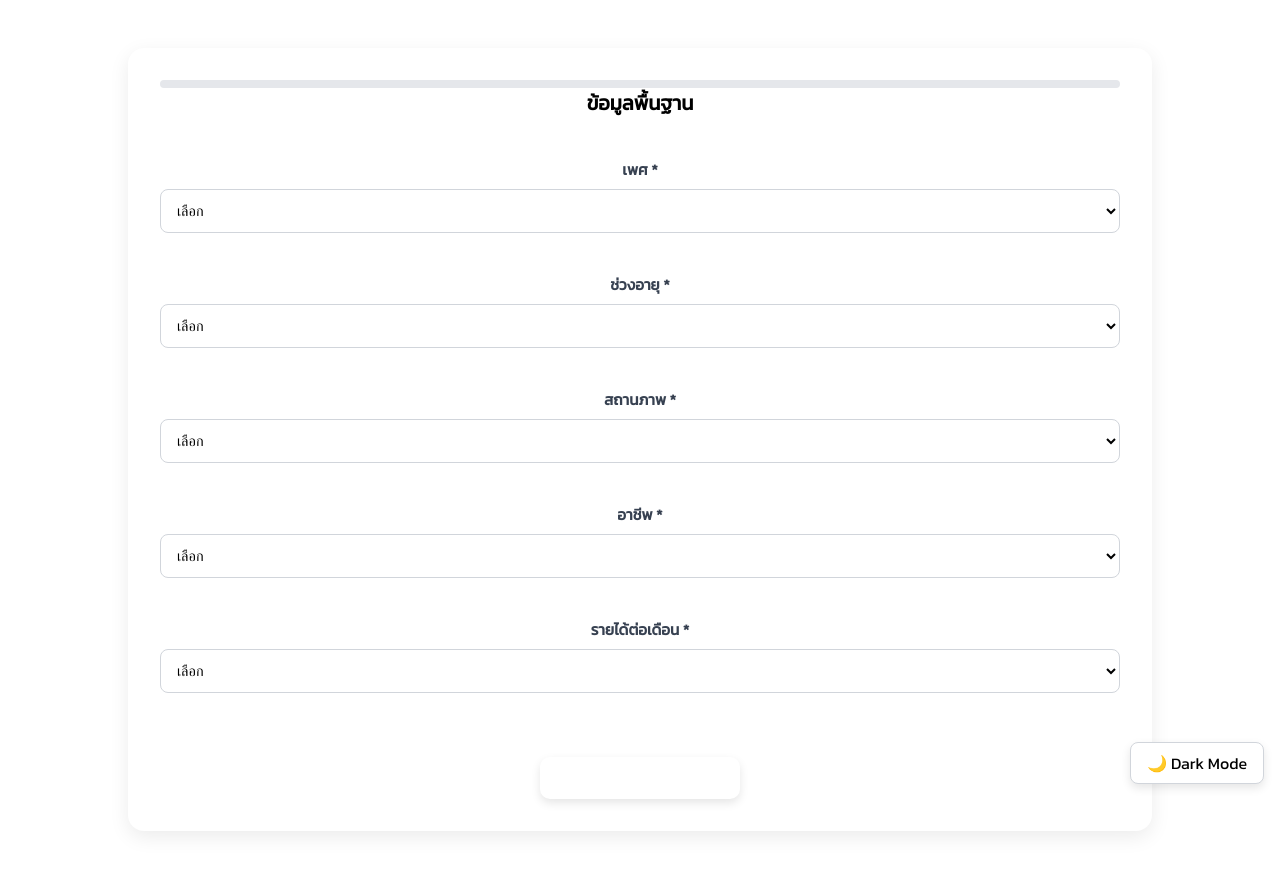
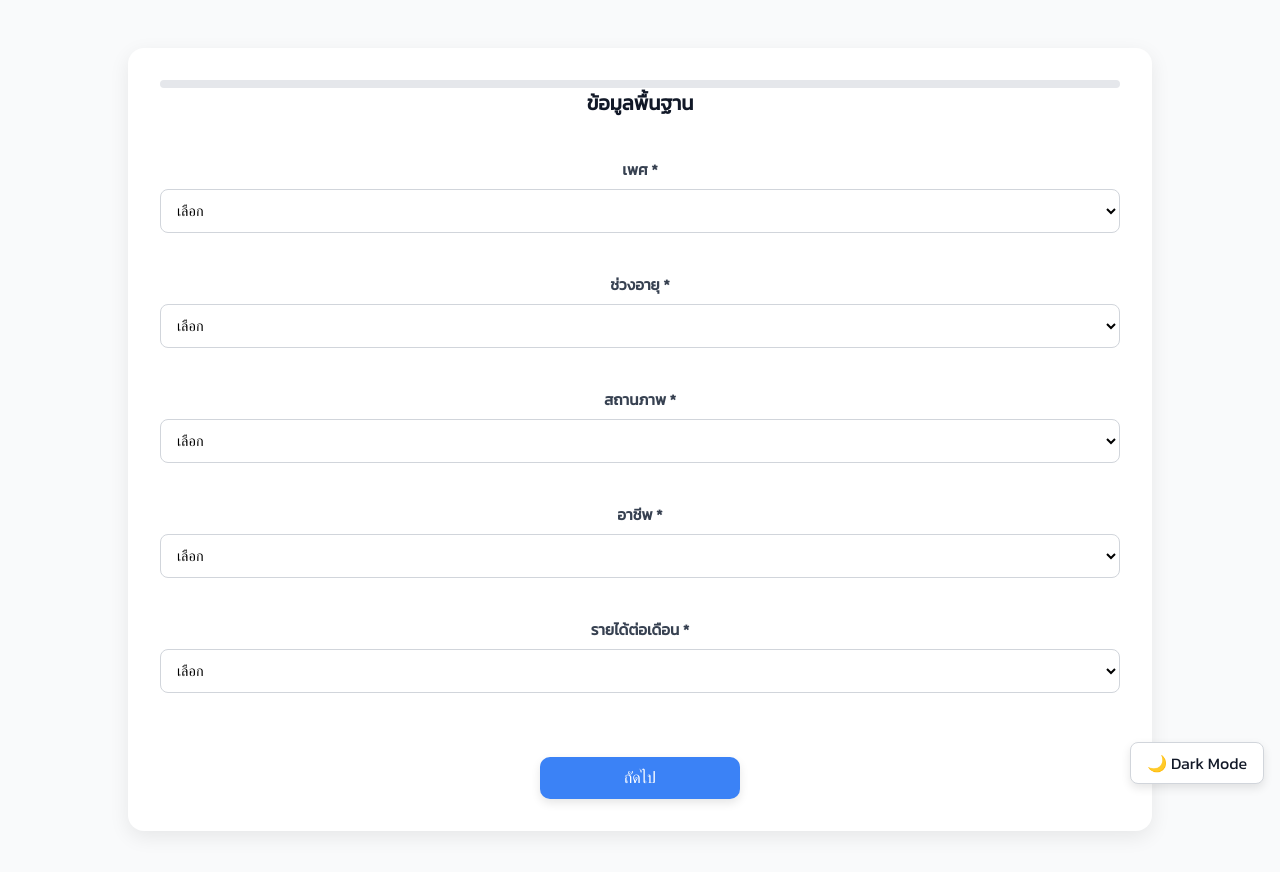
Before and after one commit to tasuke567/brand-predictor, a React (Vite) app: page / in a window 1280 px wide. Shown: the top 872 px of the page. Built offline with nearby package versions, Linux system fonts and the light colour scheme.

Commit message:
style: redefine CSS variables for background, text, and primary colors

```diff
--- a/src/styles/index.css
+++ b/src/styles/index.css
@@ -2,6 +2,9 @@
 @import url("https://fonts.googleapis.com/css2?family=Kanit&display=swap");
 
 :root {
+  --color-bg: #f9fafb;
+  --color-text: #111827;
+  --color-primary: #3b82f6;
   --color-card: #ffffff;
   --color-primary-hover: #2563eb;
   --color-border: #d1d5db;
```
